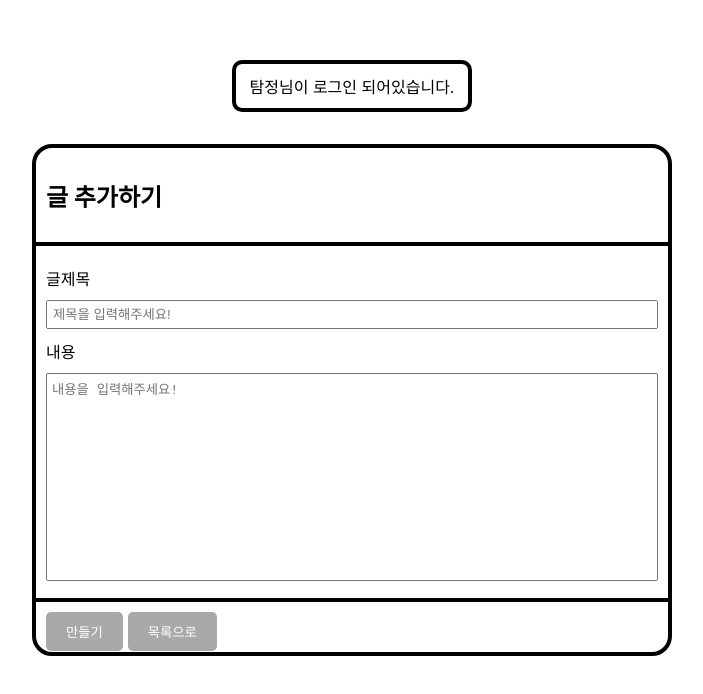
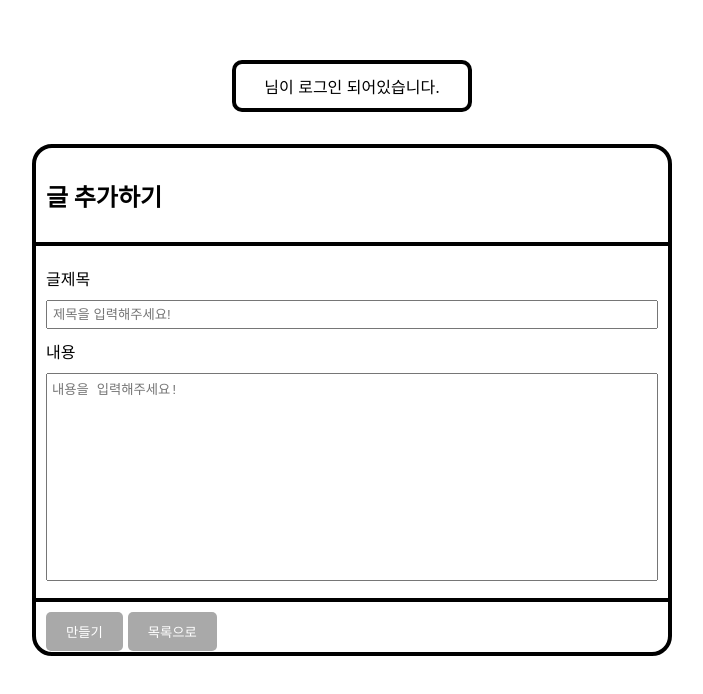
Before and after one commit to tomlim2/full-type-noticeboard, a React app in the folder front-end/: page /post/add in a window 1280 px wide. Shown: the top 694 px of the page, without its empty margins (288-991 px from the left). Built offline with nearby package versions, Linux system fonts and the light colour scheme; no server answers.

Commit message:
Added: use recoil for user info and modified function to add writer in add-post

```diff
--- /dev/null
+++ b/front-end/src/atoms/state.tsx
@@ -0,0 +1,6 @@
+import { atom } from "recoil";
+
+export const userInfoAtom = atom({
+  key: "userInfo",
+  default: { username: "" },
+});
--- a/front-end/src/components/UserInfo.tsx
+++ b/front-end/src/components/UserInfo.tsx
@@ -1,12 +1,18 @@
-import React from 'react'
-import "./UserInfo.scss"
+import React, { useEffect } from "react";
+import { useRecoilState } from "recoil";
+import { userInfoAtom } from "../atoms/state";
+import "./UserInfo.scss";
 
 const UserInfo = () => {
-    return (
-        <div className='UserInfo'>
-            탐정님이 로그인 되어있습니다.
-        </div>
-    )
-}
+    const [userInfo, setUserInfo] = useRecoilState(userInfoAtom)
 
-export default UserInfo
+    useEffect(() => {
+        fetch("http://localhost:5000/api/user")
+          .then((res) => res.json())
+          .then((data) => setUserInfo(data));
+      }, []);
+
+  return <div className="UserInfo">{userInfo.username}님이 로그인 되어있습니다.</div>;
+};
+
+export default UserInfo;
--- a/front-end/src/index.tsx
+++ b/front-end/src/index.tsx
@@ -1,6 +1,12 @@
 import React from "react";
 import ReactDOM from "react-dom";
+import { RecoilRoot } from "recoil";
 import Router from "./Router";
-import "./index.scss"
+import "./index.scss";
 
-ReactDOM.render(<Router />, document.getElementById("root"));
+ReactDOM.render(
+  <RecoilRoot>
+    <Router />
+  </RecoilRoot>,
+  document.getElementById("root")
+);
--- a/front-end/src/pages/AddPost/AddPost.tsx
+++ b/front-end/src/pages/AddPost/AddPost.tsx
@@ -1,4 +1,6 @@
 import React, { useState } from "react";
+import { useRecoilValue } from "recoil";
+import { userInfoAtom } from "../../atoms/state";
 import Card from "../../components/Card";
 import Button from "../../components/Button";
 import "./AddPost.scss";
@@ -6,10 +8,11 @@ import "./AddPost.scss";
 const AddPost = () => {
   const [titleInput, setTitleInput] = useState("");
   const [contentInput, setContentInput] = useState("");
+  const userInfo = useRecoilValue(userInfoAtom)
   const requestOptions = {
     method: "POST",
     headers: { "Content-Type": "application/json" },
-    body: JSON.stringify({ title: titleInput, content: contentInput }),
+    body: JSON.stringify({ title: titleInput, content: contentInput, writer: userInfo.username}),
   };
 
   const submitHandler = (event) => {
```
